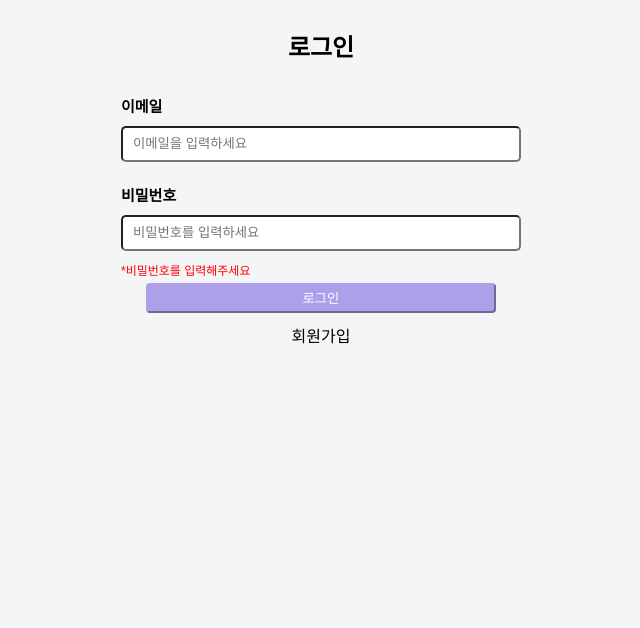
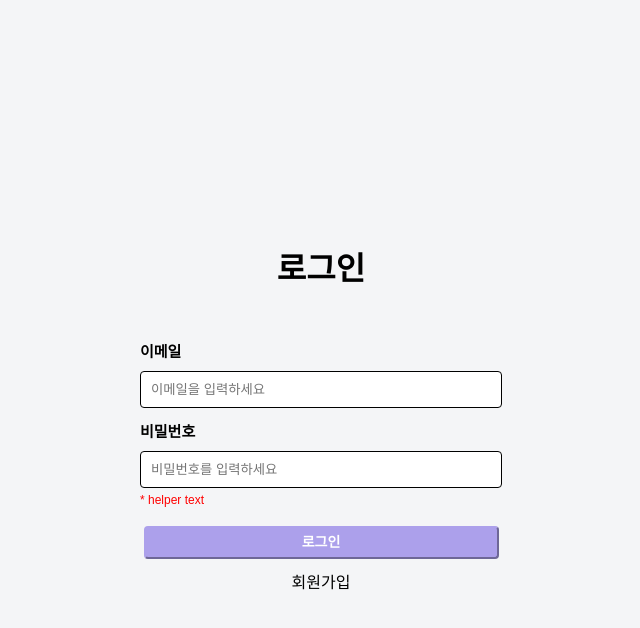
Before and after one commit to 100-hours-a-week/2-mason-park-community-fe, a plain HTML site: page login/login.html in a window 1280 px wide. Shown: the whole page, without its empty margins (327-967 px from the left). Drawn offline with Linux system fonts and the light colour scheme; a web font is replaced by a local one.

Commit message:
refactor : 로그인 페이지 피그마 디자인 반영

```diff
--- a/common/index.css
+++ b/common/index.css
@@ -14,15 +14,17 @@ body {
     align-items: center;
 
     width: 100%;
+    min-height: 100vh;
     background-color: #f4f5f7;
 }
 
 main {
-    width: 600px;
+    width: 592px;
 
     display: flex;
     flex-direction: column;
 
+    justify-content: center;
     align-items: center;
 }
 
@@ -35,6 +37,13 @@ hr {
     margin-bottom: 20px;
 }
 
+/* h */
+h1 {
+    font-weight: 700;
+    font-size: 32px;
+    line-height: 38px;
+}
+
 /* span */
 .span-time {
     font-size: 12px;
@@ -43,6 +52,18 @@ hr {
 .span-bold {
     font-size: 20px;
     font-weight: 700;
+}
+
+.span-helper {
+    font-size: 12px;
+    font-weight: 400;
+    color: #ff0000;
+}
+
+/* a */
+.a-link {
+    font-size: 14px;
+    font-weight: 400;
 }
 
 /* input */
@@ -61,13 +82,11 @@ hr {
 }
 
 .input-text {
-    height: 30px;
-
-    border-radius: 5px;
-
+    height: 33px;
+    border-radius: 4px;
+    border: 1px solid black;
     padding-left: 10px;
-
-    margin-bottom: 10px;
+    margin-bottom: 5px;
 }
 
 .input-textarea{
@@ -101,10 +120,6 @@ hr {
     margin-bottom: 10px;
 }
 
-.input-helper {
-    font-size: 12px;
-    color: #ff0000;
-}
 
 /* a */
 a:link, a:visited {
@@ -118,16 +133,11 @@ a:link, a:visited {
 }
 
 /* button */
-#confirm-btn {
-    width: 350px;
-    height: 30px;
-
+.confirm-btn {
     color: white;
     background-color: #aca0eb;
     border-color: #aca0eb;
-
     border-radius: 4px;
-
     margin-bottom: 10px;
 }
 
--- a/login/login.css
+++ b/login/login.css
@@ -4,11 +4,20 @@
     align-items: center;
 }
 
-#login-form {
+.login-box {
     display: flex;
     flex-direction: column;
     justify-content: space-evenly;
+    width: 400px;
+    padding: 19px;
+    box-sizing: border-box;
+}
 
-    width: 400px;
-    height: 200px;
+.confirm-btn {
+    width: 355px;
+    height: 33px;
+
+    font-size: 14px;
+    font-weight: 700;
+    line-height: 17px;
 }
--- a/login/login.html
+++ b/login/login.html
@@ -12,7 +12,7 @@
     <main>
         <section class="login-container">
             <h1>로그인</h1>
-            <form id="login-form">
+            <div class="login-box">
                 <div class="input-container">
                     <lable class="input-label">이메일</lable>
                     <input class="input-text" placeholder="이메일을 입력하세요" required>
@@ -20,11 +20,11 @@
                 <div class="input-container">
                     <lable class="input-label">비밀번호</lable>
                     <input class="input-text" placeholder="비밀번호를 입력하세요" required>
-                    <span class="input-helper">*비밀번호를 입력해주세요</span>
+                    <span class="span-helper">* helper text</span>
                 </div>
-            </form>
-            <button id="confirm-btn"> 로그인 </button>
-            <a id="register-href" href="../register/register.html">회원가입</a>
+            </div>
+            <button class="confirm-btn"> 로그인 </button>
+            <a id="a-link" href="../register/register.html">회원가입</a>
         </section>
     </main>
 </body>
```
